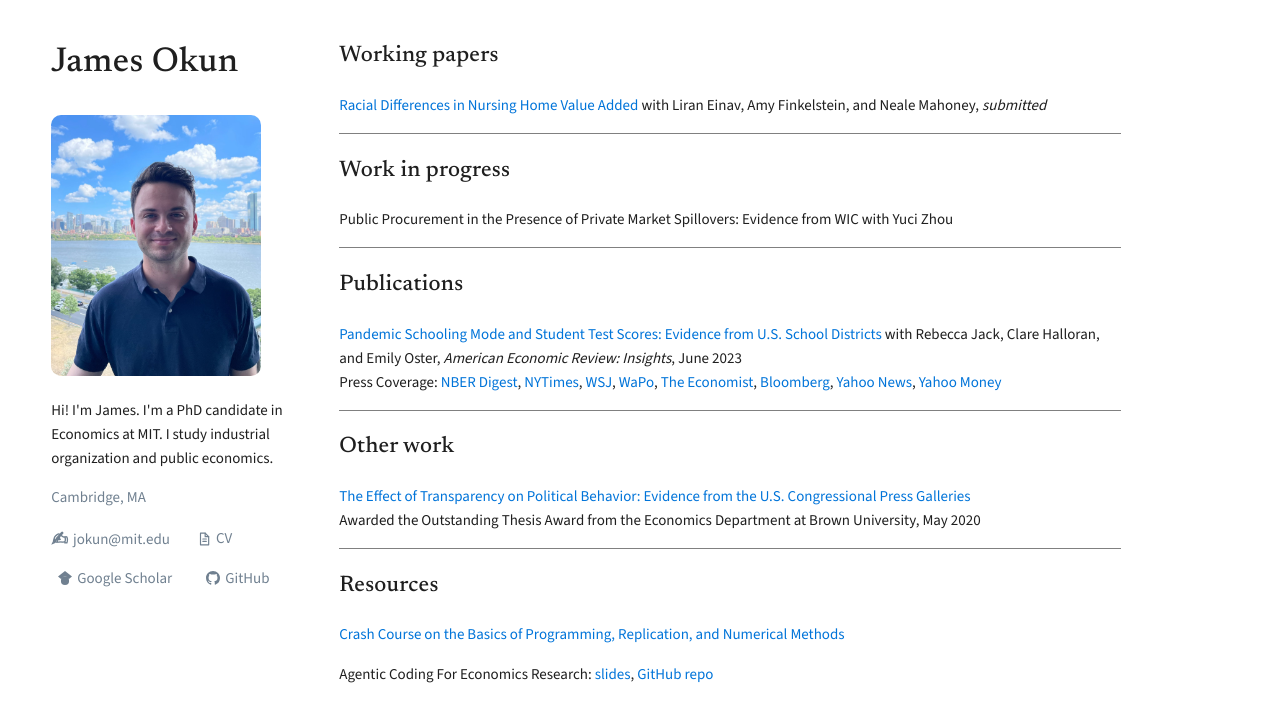
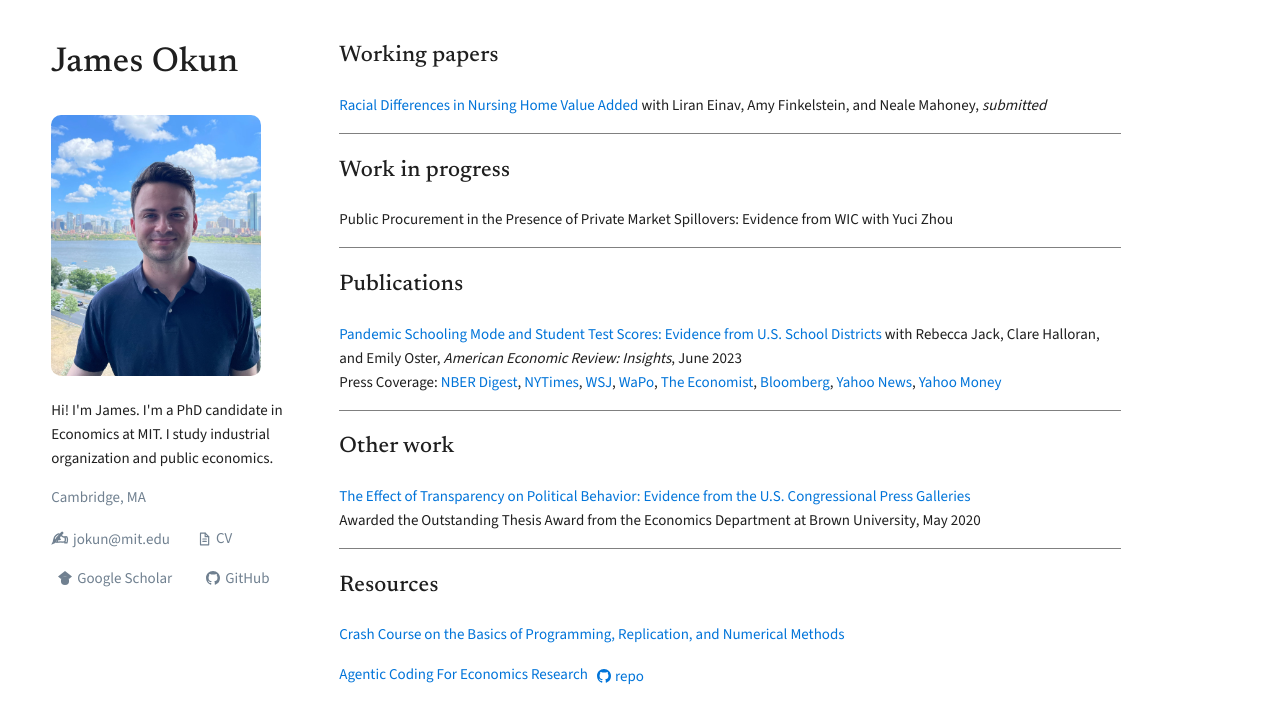
Before and after one commit to jamesokun/jamesokun.github.io, a Jekyll site: the page built from index.html, in a window 1280 px wide. Shown: the top 724 px of the page. Built offline with Jekyll 4.4.1, drawn with Linux system fonts in a browser that asks for light colours; the list of posts is cut into pages by our own code.

Commit message:
adding repo

```diff
--- a/index.html
+++ b/index.html
@@ -40,7 +40,12 @@ layout: default
   <a href="https://github.com/jamesokun/IAP-coding-2026"> Crash Course on the Basics of Programming, Replication, and Numerical Methods</a>
 </div>
 <div style="margin-bottom: 1rem;">
-  Agentic Coding For Economics Research:
-  <a href="/files/slides.pdf">slides</a>,
-  <a href="https://github.com/jamesokun/claude-code-for-econRAs">GitHub repo</a>
+  <a href="/files/slides.pdf">Agentic Coding For Economics Research</a>
+  &nbsp;
+  <a href="https://github.com/jamesokun/claude-code-for-econRAs" style="text-decoration: none; display: inline-flex; align-items: center; gap: 0.25rem; vertical-align: middle;">
+    <svg width="14" height="14" viewBox="0 0 24 24" fill="currentColor" xmlns="http://www.w3.org/2000/svg" aria-hidden="true">
+      <path d="M12 0C5.37 0 0 5.37 0 12c0 5.31 3.435 9.795 8.205 11.385.6.105.825-.255.825-.57 0-.285-.015-1.23-.015-2.235-3.015.555-3.795-.735-4.035-1.41-.135-.345-.72-1.41-1.23-1.695-.42-.225-1.02-.78-.015-.795.945-.015 1.62.87 1.845 1.23 1.08 1.815 2.805 1.305 3.495.99.105-.78.42-1.305.765-1.605-2.67-.3-5.46-1.335-5.46-5.925 0-1.305.465-2.385 1.23-3.225-.12-.3-.54-1.53.12-3.18 0 0 1.005-.315 3.3 1.23.96-.27 1.98-.405 3-.405s2.04.135 3 .405c2.295-1.56 3.3-1.23 3.3-1.23.66 1.65.24 2.88.12 3.18.765.84 1.23 1.905 1.23 3.225 0 4.605-2.805 5.625-5.475 5.925.435.375.81 1.095.81 2.22 0 1.605-.015 2.895-.015 3.3 0 .315.225.69.825.57A12.02 12.02 0 0 0 24 12c0-6.63-5.37-12-12-12z"/>
+    </svg>
+    <span>repo</span>
+  </a>
 </div>
```
